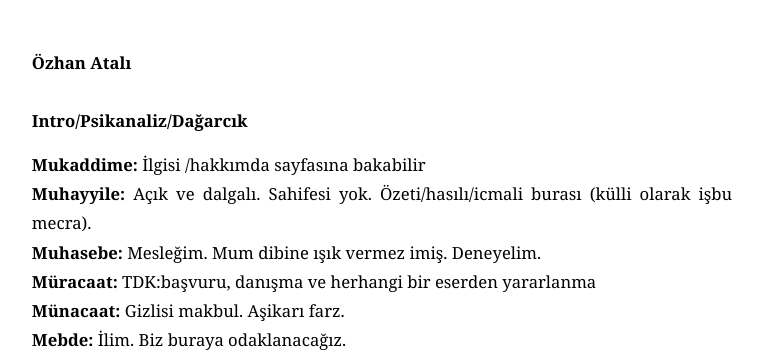
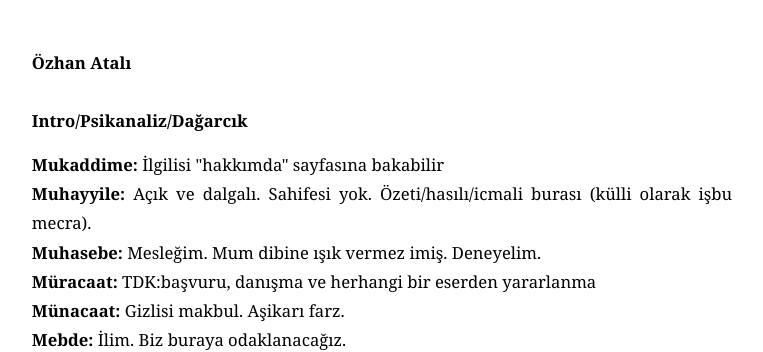
Before and after one commit to ozhanatali/ozhanatali.github.io, a Jekyll site: the page built from index.html, in a window 1280 px wide. Shown: the top 352 px of the page, without its empty margins (258-1021 px from the left). Built offline with Jekyll 4.4.1, drawn with Linux system fonts in a browser that asks for light colours.

Commit message:
Update index.html

```diff
--- a/index.html
+++ b/index.html
@@ -16,7 +16,7 @@ title: Özhan Atalı
 
 <h1>Intro/Psikanaliz/Dağarcık</h1>
    <ul class="posts">
-      <li><b>Mukaddime:</b> İlgisi /hakkımda sayfasına bakabilir</li>
+      <li><b>Mukaddime:</b> İlgilisi "hakkımda" sayfasına bakabilir</li>
       <li><b>Muhayyile:</b> Açık ve dalgalı. Sahifesi yok. Özeti/hasılı/icmali burası (külli olarak işbu mecra).</li>
       <li><b>Muhasebe:</b> Mesleğim. Mum dibine ışık vermez imiş. Deneyelim.</li>
       <li><b>Müracaat:</b> TDK:başvuru, danışma ve herhangi bir eserden yararlanma</li>
```
